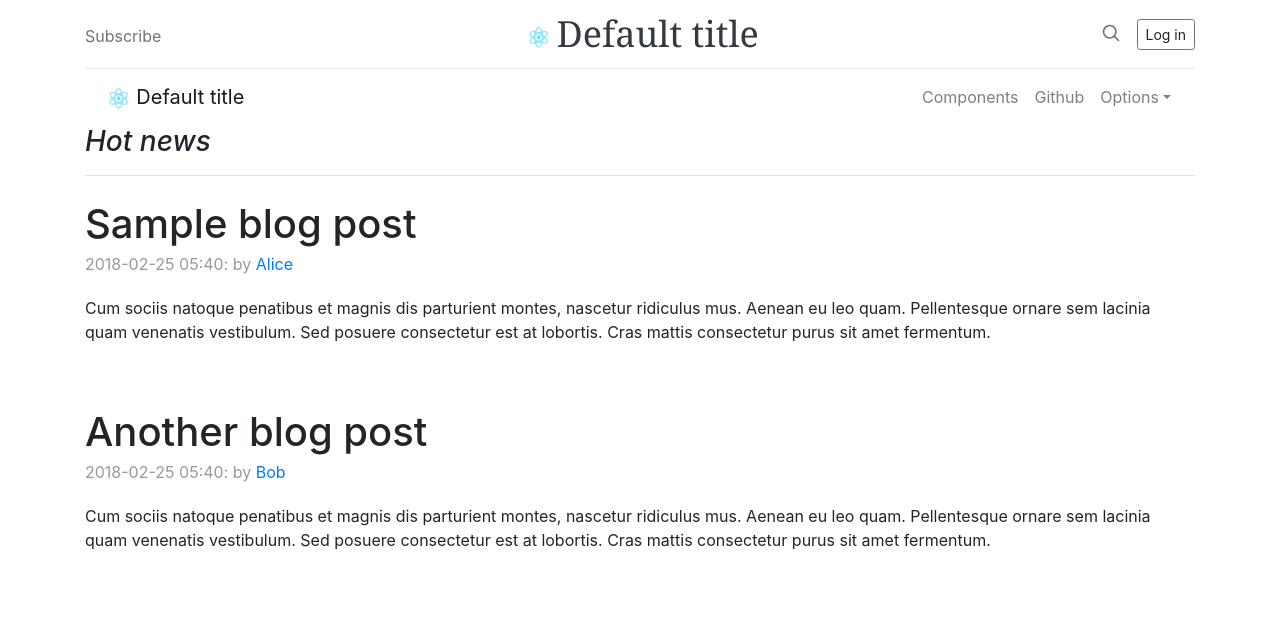
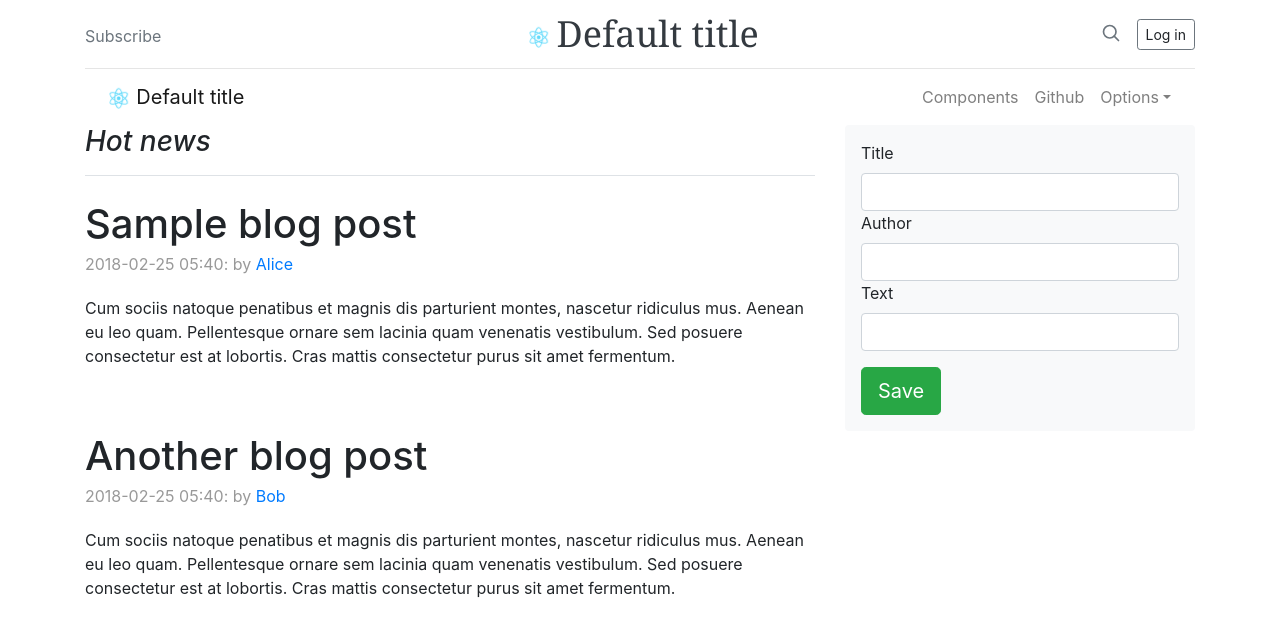
Before and after one commit to andrewnsk/react_news_feed, a React (Create React App) app: page / in a window 1280 px wide. Shown: the top 636 px of the page. Built offline with nearby package versions, Linux system fonts and the light colour scheme.

Commit message:
add form & some bootstrap classes

```diff
--- a/src/App.js
+++ b/src/App.js
@@ -4,6 +4,7 @@ import './App.css';
 import LightHeader from './Components/LightHeader'
 import DarkNavBar from './Components/DarkNavBar'
 import List from './Components/ArticleList'
+import Form from './Components/Form'
 
 class App extends Component {
   render() {
@@ -11,7 +12,17 @@ class App extends Component {
       <div className="container">
           <LightHeader/>
           <DarkNavBar/>
-          <List/>
+          <div className="row">
+              <div className="col-md-8 blog-main">
+                  <List/>
+              </div>
+
+              <aside className="col-md-4 blog-sidebar">
+                  <div className="p-3 mb-3 bg-light rounded">
+                      <Form/>
+                  </div>
+              </aside>
+          </div>
       </div>
     );
   }
```
